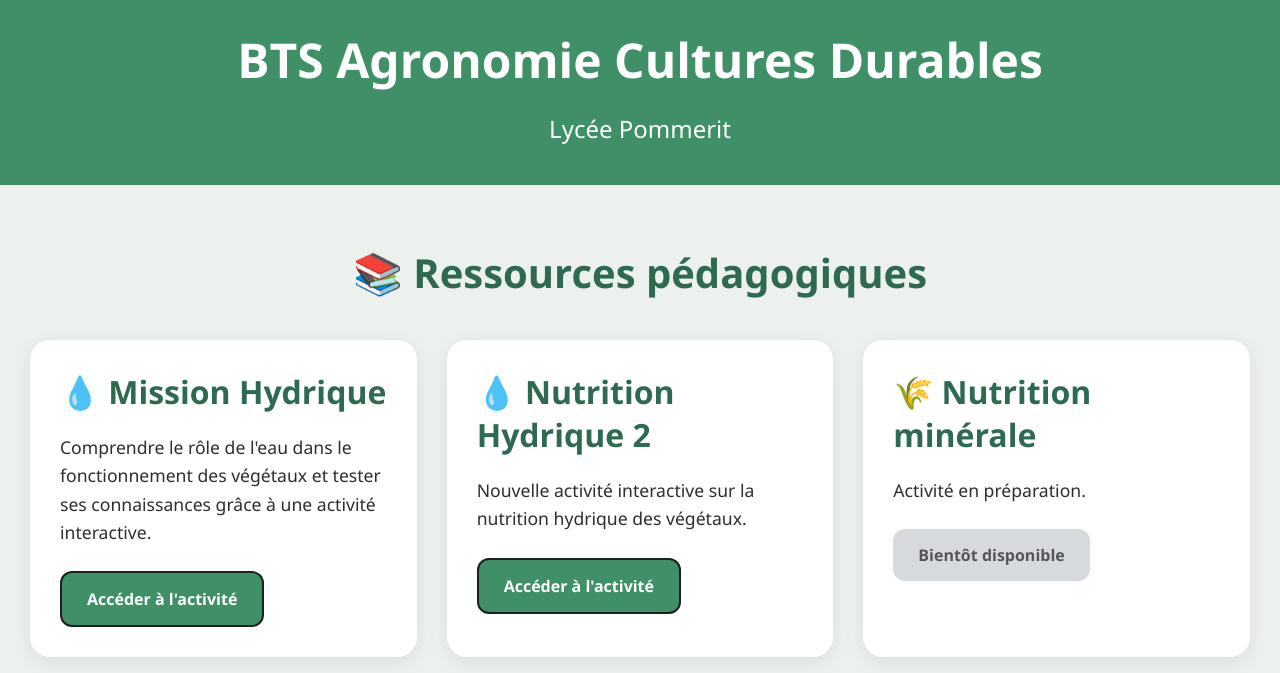
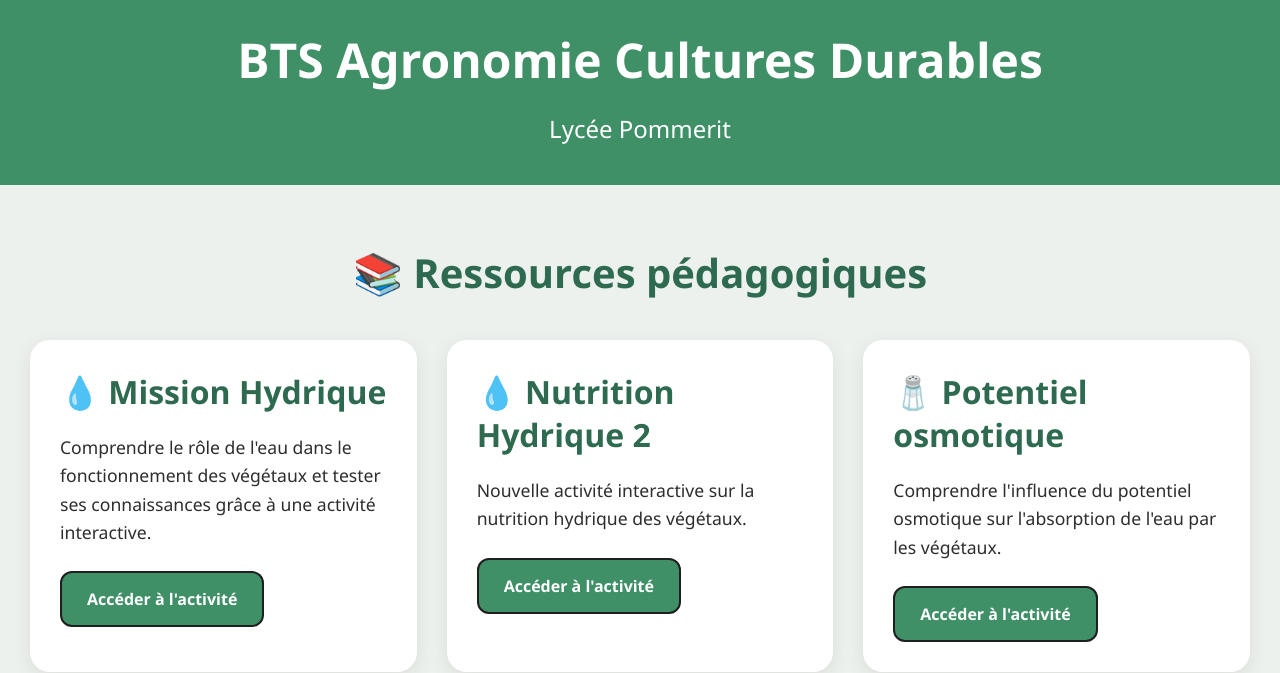
Before and after one commit to FormateurACD/BTS-ACD, a plain HTML site: page index.html in a window 1280 px wide. Shown: the part 307-980 px from the top of the page. Drawn offline with Linux system fonts and the light colour scheme.

Commit message:
Add card for Potentiel osmotique section
Added a new card section for 'Potentiel osmotique' with a description and a link.

```diff
--- a/index.html
+++ b/index.html
@@ -190,6 +190,21 @@ Accéder à l'activité
 </a>
 
 </div>
+ <div class="card">
+
+    <h2>🧂 Potentiel osmotique</h2>
+
+    <p>
+    Comprendre l'influence du potentiel osmotique sur l'absorption de l'eau par les végétaux.
+    </p>
+
+    <a class="btn"
+       href="https://formateuracd.github.io/Potentiel-Osmotique/"
+       target="_blank">
+       Accéder à l'activité
+    </a>
+
+</div>
 
 <div class="card">
 
```
